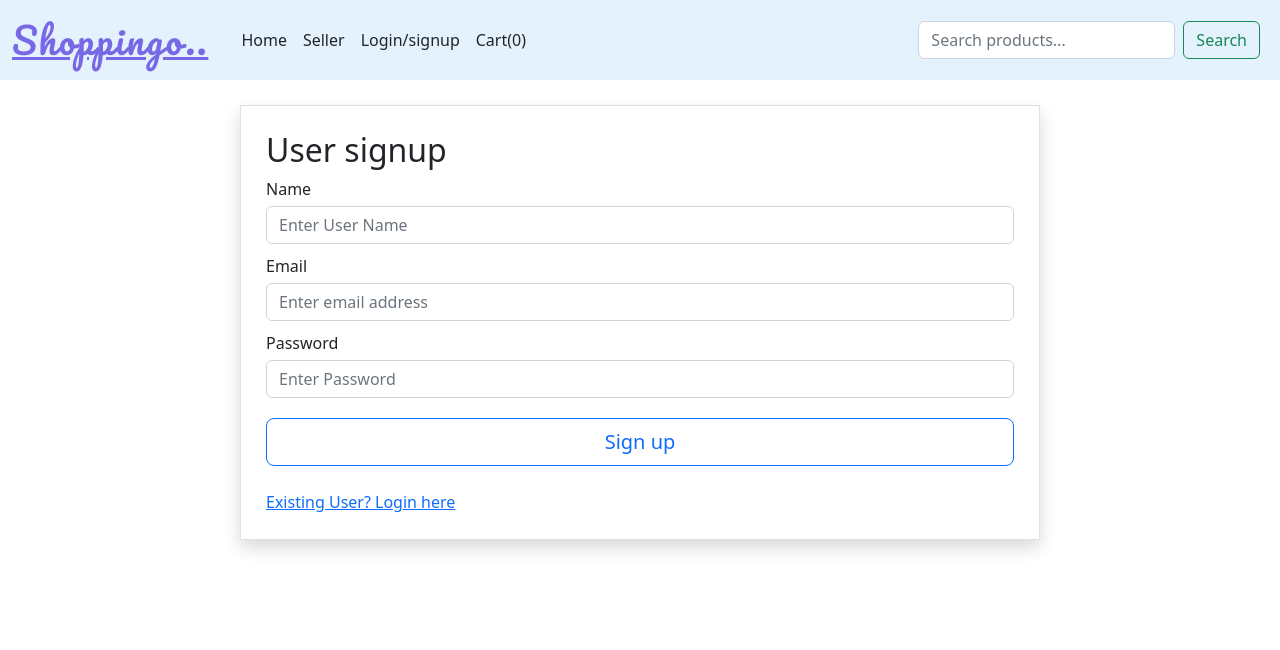
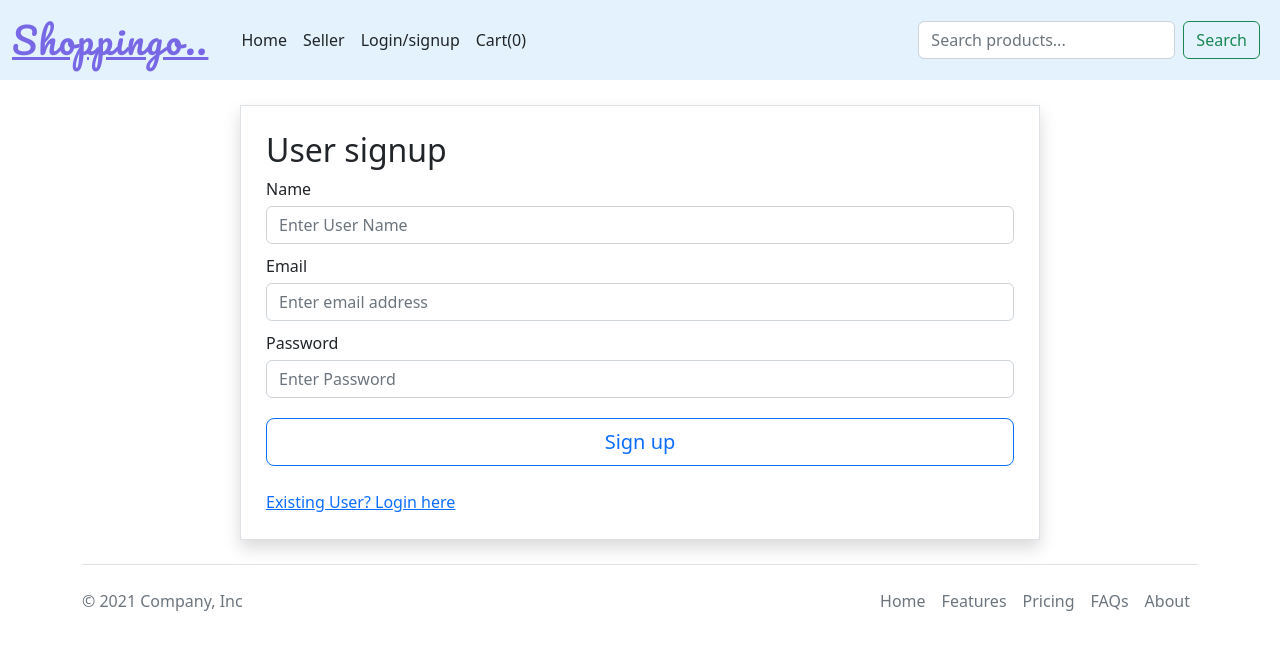
Before and after one commit to Balaji-Nandure/Shoppingo, an Angular app: page /user-auth in a window 1280 px wide. Shown: the top 650 px of the page. Built offline with nearby package versions, Linux system fonts and the light colour scheme.

Commit message:
footer added

```diff
--- a/db.json
+++ b/db.json
@@ -132,6 +132,12 @@
       "email": "radha@test.com",
       "password": "1234",
       "id": 2
+    },
+    {
+      "name": "ankit",
+      "email": "ankit@test.com",
+      "password": "1234",
+      "id": 3
     }
   ]
 }
--- a/src/app/app.component.html
+++ b/src/app/app.component.html
@@ -3,3 +3,5 @@
 <div class="container">
   <router-outlet></router-outlet>
 </div>
+
+<app-footer></app-footer>
--- a/src/app/app.module.ts
+++ b/src/app/app.module.ts
@@ -15,6 +15,7 @@ import { SellerUpdateProductComponent } from './seller-update-product/seller-upd
 import { SearchComponent } from './search/search.component';
 import { ProductDetailsComponent } from './product-details/product-details.component';
 import { UserAuthComponent } from './user-auth/user-auth.component';
+import { FooterComponent } from './footer/footer.component';
 
 @NgModule({
   declarations: [
@@ -28,6 +29,7 @@ import { UserAuthComponent } from './user-auth/user-auth.component';
     SearchComponent,
     ProductDetailsComponent,
     UserAuthComponent,
+    FooterComponent,
   ],
   imports: [
     BrowserModule,
--- /dev/null
+++ b/src/app/footer/footer.component.html
@@ -0,0 +1,36 @@
+<div class="footer container-fluid">
+  <div class="container">
+    <footer
+      class="d-flex flex-wrap justify-content-between align-items-center py-3 my-4 border-top"
+    >
+      <p class="col-md-4 mb-0 text-muted">© 2021 Company, Inc</p>
+
+      <a
+        href="/"
+        class="col-md-4 d-flex align-items-center justify-content-center mb-3 mb-md-0 me-md-auto link-dark text-decoration-none"
+      >
+        <svg class="bi me-2" width="40" height="32">
+          <use xlink:href="#bootstrap"></use>
+        </svg>
+      </a>
+
+      <ul class="nav col-md-4 justify-content-end">
+        <li class="nav-item">
+          <a href="#" class="nav-link px-2 text-muted">Home</a>
+        </li>
+        <li class="nav-item">
+          <a href="#" class="nav-link px-2 text-muted">Features</a>
+        </li>
+        <li class="nav-item">
+          <a href="#" class="nav-link px-2 text-muted">Pricing</a>
+        </li>
+        <li class="nav-item">
+          <a href="#" class="nav-link px-2 text-muted">FAQs</a>
+        </li>
+        <li class="nav-item">
+          <a href="#" class="nav-link px-2 text-muted">About</a>
+        </li>
+      </ul>
+    </footer>
+  </div>
+</div>
--- a/src/app/header/header.component.html
+++ b/src/app/header/header.component.html
@@ -54,13 +54,36 @@
             }}</a>
           </li>
         </ul>
+
+        <!-- User menu bar -->
+        <ul *ngSwitchCase="'user'" class="navbar-nav me-auto mb-2 mb-lg-0">
+          <li class="nav-item">
+            <a class="nav-link text-body" aria-current="page" routerLink="/"
+              >Home</a
+            >
+          </li>
+
+          <li class="nav-item">
+            <a class="nav-link text-body" routerLink="seller-auth">Seller</a>
+          </li>
+
+          <li class="nav-item">
+            <a class="nav-link text-body" routerLink="">Cart(0)</a>
+          </li>
+
+          <li class="nav-item">
+            <a class="nav-link text-body" (click)="userLogout()">Logout</a>
+          </li>
+
+          <li class="nav-item">
+            <a class="nav-link text-body" routerLink="">{{
+              userName | titlecase
+            }}</a>
+          </li>
+        </ul>
       </div>
 
-      <form
-        *ngIf="menuType === 'default'"
-        class="d-flex search-bar"
-        role="search"
-      >
+      <form *ngIf="showSearchbar()" class="d-flex search-bar" role="search">
         <input
           #searchInput
           class="form-control me-2"
--- a/src/app/header/header.component.ts
+++ b/src/app/header/header.component.ts
@@ -10,7 +10,9 @@ import { Router } from '@angular/router';
 })
 export class HeaderComponent implements OnInit {
   menuType: string = 'default';
+  // c;
   sellerName: string = '';
+  userName: string = '';
   searchReasults: undefined | Product[];
 
   constructor(private route: Router, private product: ProductService) {}
@@ -29,6 +31,11 @@ export class HeaderComponent implements OnInit {
             let sellerData = sellerStore && JSON.parse(sellerStore)[0];
             this.sellerName = sellerData.name;
           }
+        } else if (localStorage.getItem('user')) {
+          let userStore = localStorage.getItem('user');
+          let userData = userStore && JSON.parse(userStore);
+          this.userName = userData.name;
+          this.menuType = 'user';
         } else {
           // console.log('in default area');
           this.menuType = 'default';
@@ -68,4 +75,16 @@ export class HeaderComponent implements OnInit {
   redirectToDetails(id: Number) {
     this.route.navigate([`details/${id}`]);
   }
+
+  userLogout() {
+    localStorage.removeItem('user');
+    this.route.navigate(['/user-auth']);
+  }
+
+  showSearchbar() {
+    if (this.menuType === 'default' || this.menuType === 'user') {
+      return true;
+    }
+    return false;
+  }
 }
--- a/src/app/services/user.service.ts
+++ b/src/app/services/user.service.ts
@@ -23,4 +23,10 @@ export class UserService {
         }
       });
   }
+
+  userAuthReload() {
+    if (localStorage.getItem('user')) {
+      this.router.navigate(['/']);
+    }
+  }
 }
--- a/src/app/user-auth/user-auth.component.ts
+++ b/src/app/user-auth/user-auth.component.ts
@@ -1,14 +1,18 @@
 import { UserService } from './../services/user.service';
 import { signup } from './../data-type';
-import { Component } from '@angular/core';
+import { Component, OnInit } from '@angular/core';
 
 @Component({
   selector: 'app-user-auth',
   templateUrl: './user-auth.component.html',
   styleUrls: ['./user-auth.component.css'],
 })
-export class UserAuthComponent {
+export class UserAuthComponent implements OnInit {
   constructor(private user: UserService) {}
+
+  ngOnInit(): void {
+    this.user.userAuthReload();
+  }
 
   signup(data: signup) {
     // console.log(data);
```
Also changed, not shown: src/app/footer/footer.component.ts (added, +10 -0 lines), src/app/footer/footer.component.css (added), 2 other files (tests, documents, lock files or other folders).
